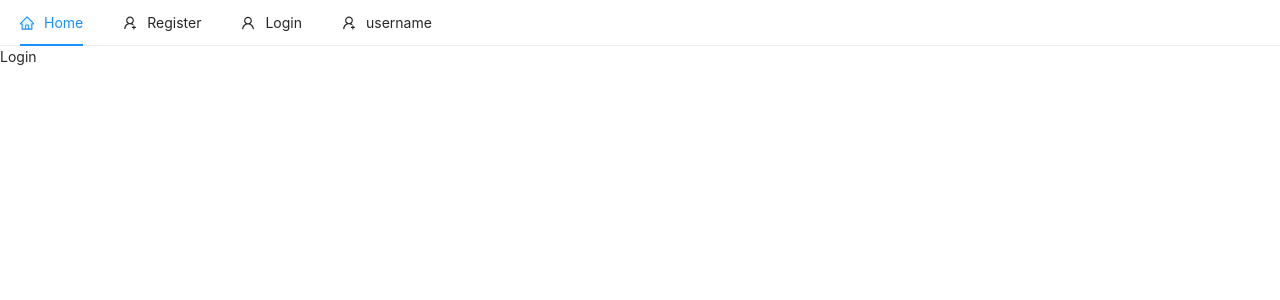
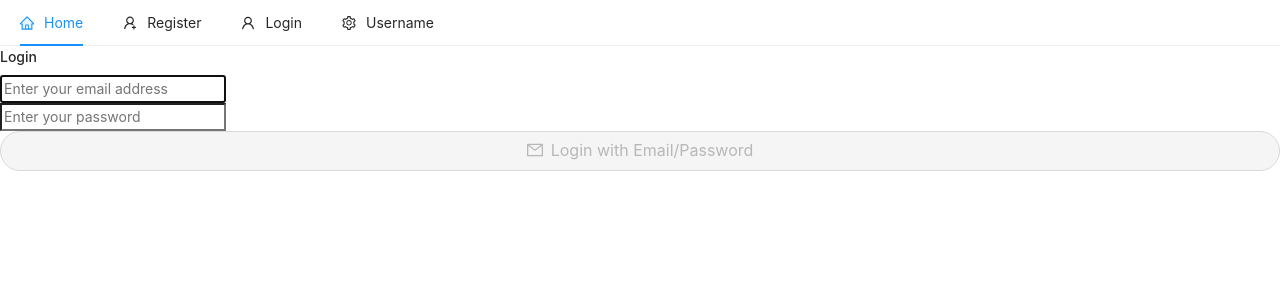
Before and after one commit to rockytrice/PC-Hub, a React (Create React App) app in the folder client/: page /Login in a window 1280 px wide. Shown: the top 300 px of the page. Built offline with nearby package versions, Linux system fonts and the light colour scheme; no server answers.

Commit message:
creating login page

```diff
--- a/client/src/components/nav/Header.js
+++ b/client/src/components/nav/Header.js
@@ -1,18 +1,31 @@
 import React, {useState} from 'react';
 import {Link} from 'react-router-dom';
+import firebase from 'firebase';
 import { Menu } from 'antd';
-import { HomeTwoTone, UserAddOutlined,UserOutlined } from '@ant-design/icons';
+import {useDispatch} from 'react-redux';
+import {useHistory} from "react-router-dom";
+import { HomeTwoTone, UserAddOutlined,UserOutlined,SettingOutlined, AppstoreOutlined,LogoutOutlined } from '@ant-design/icons';
 //destructure of menu.item
 const { SubMenu,Item } = Menu;
 
 
 
 const Header = () =>{
-    const [current, setCurrent]  = useState('home')
+    const [current, setCurrent]  = useState('home');
+    let history = useHistory();
+    let dispatch = useDispatch();
 const handleClick = (e)=>{
     //console.log(e.key);
     // set the current state
     setCurrent(e.key);
+}
+const logout = () =>{
+      firebase.auth().signOut()
+    dispatch({
+        type: 'LOGOUT',
+        payload: null,
+    })
+    history.push('/login')
 }
     return(
         <Menu onClick={handleClick} selectedKeys={[current]} mode="horizontal">
@@ -26,9 +39,10 @@ const handleClick = (e)=>{
                 <Link to="/login">Login</Link>
             </Item>
 
-            <SubMenu key="SubMenu" icon={<UserAddOutlined />} title="username">
-                    <Menu.Item key="setting:1">Option 1</Menu.Item>
-                    <Menu.Item key="setting:2">Option 2</Menu.Item>
+            <SubMenu icon={<SettingOutlined />} title="Username">
+                    <Item key="setting:1">Option 1</Item>
+                    <Item key="setting:2">Option 2</Item>
+                <Item icon={<LogoutOutlined />}  onClick={logout}>Logout</Item>
             </SubMenu>
         </Menu>
     )
--- a/client/src/pages/auth/Login.js
+++ b/client/src/pages/auth/Login.js
@@ -1,9 +1,55 @@
-import React from 'react';
+import React, {useState} from 'react';
+import {auth} from '../../firebase';
+import {toast} from 'react-toastify';
+import {Button} from 'antd';
+import { MailOutlined } from '@ant-design/icons';
 
 const Login = () => {
-    return(
-        <div>Login</div>
-    )
+    //create state to store user's email
+    const [email, setEmail] = useState("");
+    const [password, setPassword] = useState("");
+    //handle form submit to firebase
+    const handleSubmit = async (event)=>{
+        event.preventDefault()
+        console.table(email,password);
+    };
+    const loginForm = ()=> (
+        <form onSubmit={handleSubmit}>
+            <div className="form-group">
+                <input type="email" className="form-control" value={email}
+                       placeholder="Enter your email address"
+                       autoFocus
+                       onChange={event => setEmail(event.target.value)}/>
+            </div>
+            <div className="form-group">
+                <input type="password" className="form-control" value={password}
+                       placeholder="Enter your password"
+                       onChange={event => setPassword(event.target.value)}/>
+            </div>
+
+            <Button
+                onClick={handleSubmit}
+                type="primary"
+                block
+                shape="round"
+                icon={<MailOutlined />}
+                size="large"
+                disabled={!email || password.length < 6}
+                className="mb-3">
+                Login with Email/Password
+            </Button>
+        </form>
+    );
+    return (
+        <div className="container p-5">
+            <div className="row">
+                <div className="col-md-6 offset-md-3">
+                    <h4 className="b-0 my-2">Login</h4>
+                    {loginForm()}
+                </div>
+            </div>
+        </div>
+    );
 }
 
 export default Login;
--- a/client/src/pages/auth/Register.js
+++ b/client/src/pages/auth/Register.js
@@ -1,6 +1,8 @@
 import React, {useState} from 'react';
 import {auth} from '../../firebase'
 import {toast} from 'react-toastify'
+import {Button} from 'antd';
+import { UserAddOutlined } from '@ant-design/icons';
 
 
 const Register = () => {
@@ -29,10 +31,20 @@ const Register = () => {
             {/*bind the value in the state email. When user is typing in the input field,
             grab value and put it in the state by the name of the email variable. Then on change we get the event handler.
             So whenever the user types something in we set the email to the target value */}
-            <input type="email" className="form-control" value={email}
-                   autoFocus
-                   onChange={event => setEmail(event.target.value)}/>
-                   <button type="submit" className="btn mt-4 btn-raised">Register</button>
+            <div className="form-group">
+                <input type="email" className="form-control" value={email}
+                       placeholder="Enter the email address"
+                       autoFocus
+                       onChange={event => setEmail(event.target.value)}/>
+            </div>
+                   <Button
+                       type="primary"
+                       block
+                       shape="round"
+                       icon={<UserAddOutlined />}
+                       size="large"
+                   >Register
+                   </Button>
         </form>
     );
         return (
```
